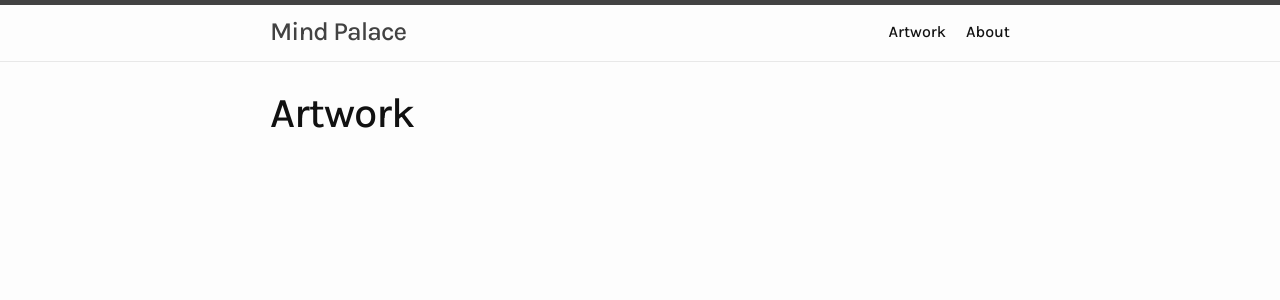
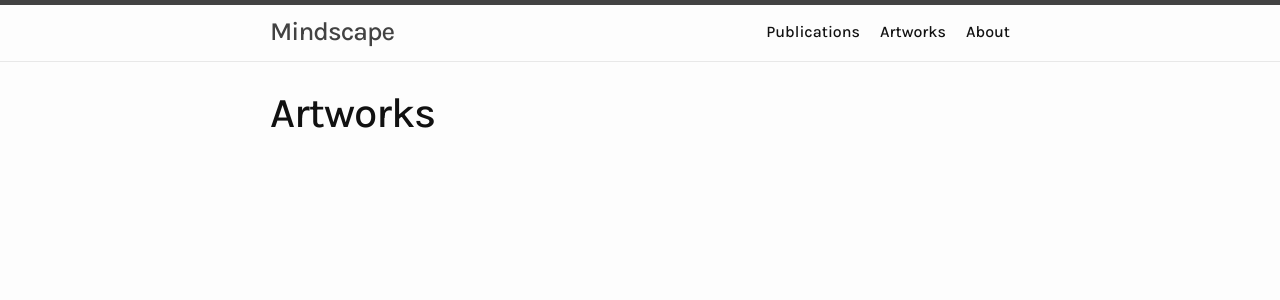
Before and after one commit to primestardust/portfolio, a Jekyll site: the page built from artworks.markdown, in a window 1280 px wide. Shown: the top 300 px of the page. Built offline with Jekyll 4.4.1, drawn with Linux system fonts in a browser that asks for light colours.

Commit message:
Some thematic changes

```diff
--- a/_config.yml
+++ b/_config.yml
@@ -18,7 +18,7 @@
 # You can create any custom variable you would like, and they will be accessible
 # in the templates via {{ site.myvariable }}.
 
-title: Mind Palace
+title: Mindscape
 email: your-email@example.com
 description: >- # this means to ignore newlines until "baseurl:"
   Don't Write an awesome description for your new site here. You can edit this
@@ -32,6 +32,11 @@ google_analytics: UA-154603106-1
 
 show_excerpts: true
 excerpt_separator: <!--more-->
+
+header_pages:
+  - publications.markdown
+  - artworks.markdown
+  - about.markdown
 
 # Build settings
 theme: minima
--- a/about.markdown
+++ b/about.markdown
@@ -1,5 +1,6 @@
 ---
 layout: page
 title: About
+order: 3
 permalink: /about/
 ---
--- a/Artwork.markdown
+++ b/artworks.markdown
@@ -1,5 +1,6 @@
 ---
 layout: page
-title: Artwork
+title: Artworks
+order: 2
 permalink: /artwork/
 ---
--- /dev/null
+++ b/publications.markdown
@@ -0,0 +1,6 @@
+---
+layout: page
+title: Publications
+order: 1
+permalink: /publications/
+---
```
Also changed, not shown: _posts/2022-02-12-rcpp-notes-1.md (+1 -1 lines).
